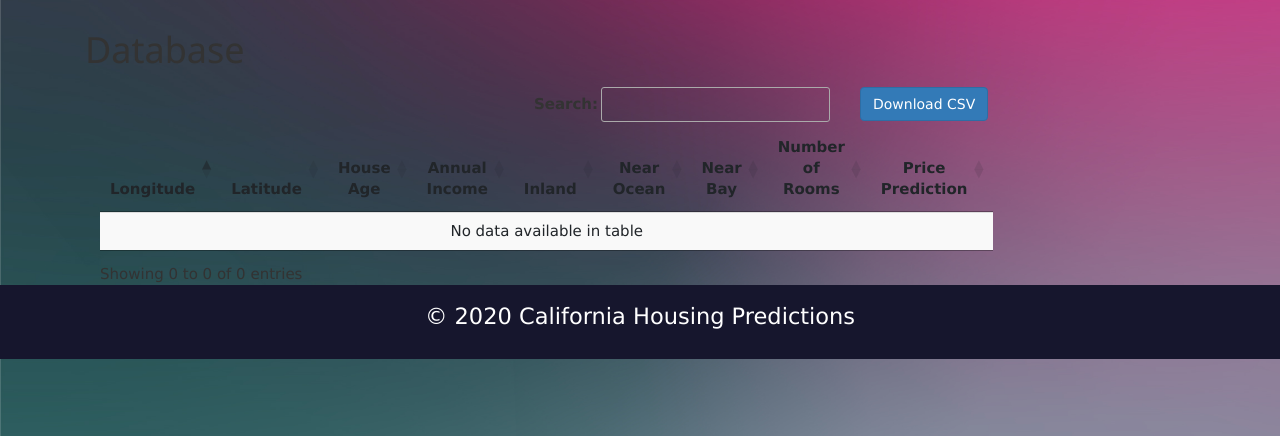
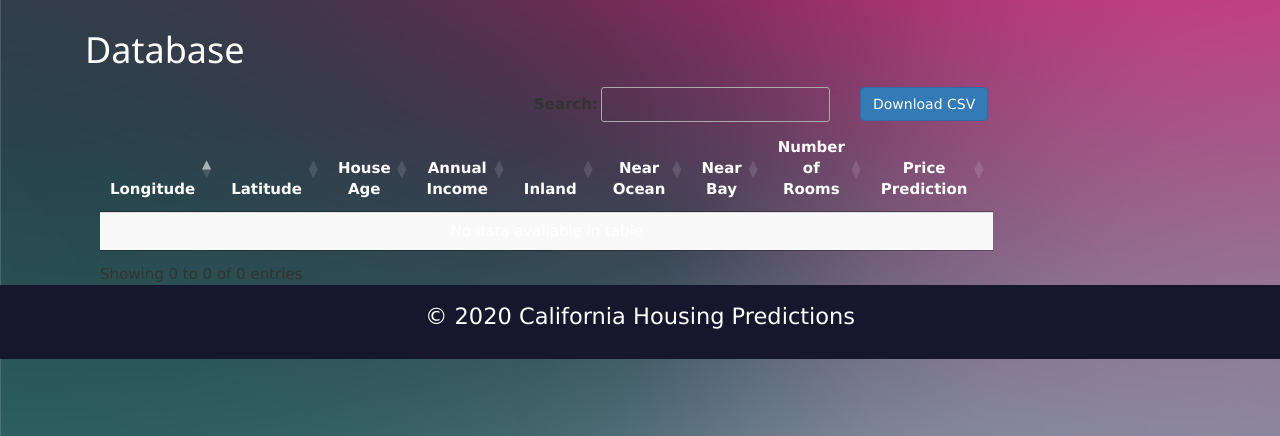
Before and after one commit to thaimac/COMP4312finalProject, a Flask app: page /stored_inferences in a window 1280 px wide. Shown: the part 67-503 px from the top of the page. Run offline with Flask 2, Linux system fonts and the light colour scheme; data that the repository does not hold is empty; parts of the project's set-up code (start-up, migrations or seed data) failed here and were passed over; some libraries are stand-ins or nearby versions.

Commit message:
change text to white in stored_inferences

```diff
--- a/src/templates/stored_inferences.html
+++ b/src/templates/stored_inferences.html
@@ -12,12 +12,12 @@
 <link rel="stylesheet" href="https://www.w3schools.com/w3css/4/w3.css">
 
 <body>
-	<h1>{% block title %}Database{% endblock %}</h1>
+	<h1 style="color:white">{% block title %}Database{% endblock %}</h1>
 
 	<div class="container">
 		<div class="row">
 			<div class="col-12 col-md-8" style="padding-top:0.65%">
-				<table id="inference_table" class="table  table-striped" style="margin-left: auto;margin-right: auto">
+				<table id="inference_table" class="table  table-striped" style="margin-left: auto;margin-right: auto;color:white">
 					<thead>
 						<tr role="row">
 							<th class="sorting" tabindex="0" aria-controls="inference_table" rowspan="1" colspan="1" aria-label="Application No: activate to sort column ascending" style="width: 130px;text-align:center"><b>Longitude</b></th>
```
